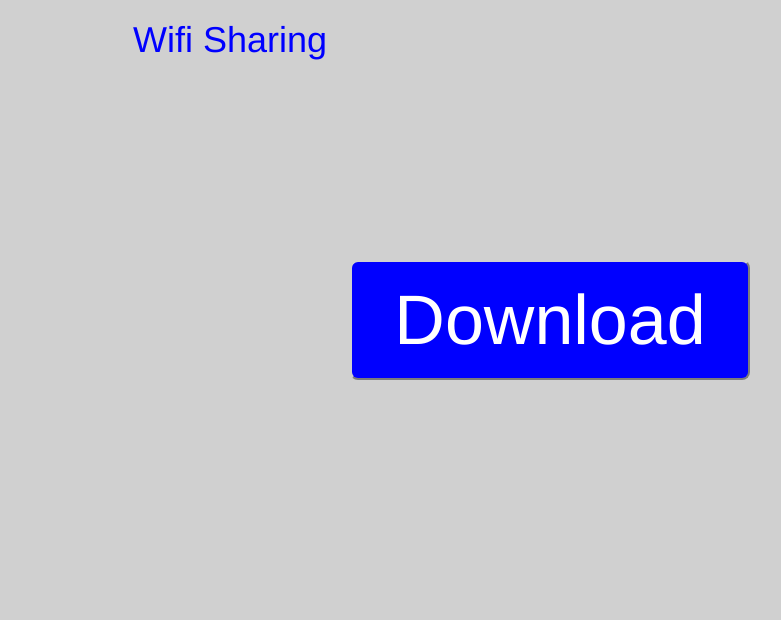
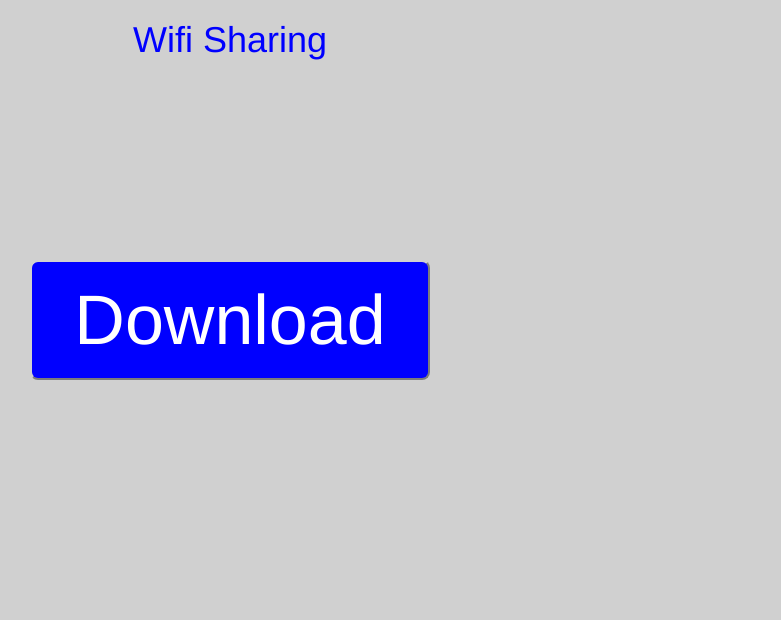
Before and after one commit to Stever4/wifi-server, a Django app: page / in a window 1280 px wide. Shown: the top 620 px of the page, without its empty margins (410-1191 px from the left). Run offline with Django 3.2, Linux system fonts and the light colour scheme; some libraries are stand-ins or nearby versions.

Commit message:
Fixed button center

```diff
--- a/home/static/home/css/extra.css
+++ b/home/static/home/css/extra.css
@@ -36,9 +36,7 @@ body {
     -webkit-border-radius: 8px;
        -moz-border-radius: 8px;
             border-radius: 8px;
-   margin: 100px;
    margin-top: 200px;
    position: relative;
-   left: +660px;
 
         }
```
